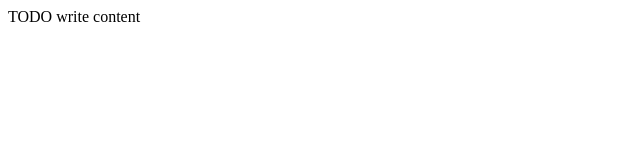
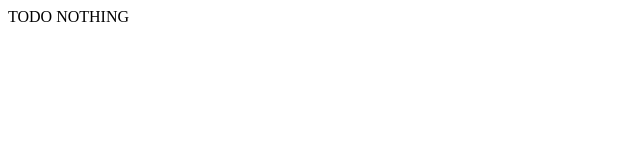
Before and after one commit to vyom1911/4050Term, a plain HTML site: page build/web/index.html in a window 1280 px wide. Shown: the full height of the page, 0-640 px from the left. Drawn offline with Linux system fonts and the light colour scheme.

```diff
--- a/build/web/index.html
+++ b/build/web/index.html
@@ -11,6 +11,6 @@
         <meta name="viewport" content="width=device-width, initial-scale=1.0">
     </head>
     <body>
-        <div>TODO write content</div>
+        <div>TODO NOTHING</div>
     </body>
 </html>
```
Also changed, not shown: web/index.html (+1 -1 lines).
